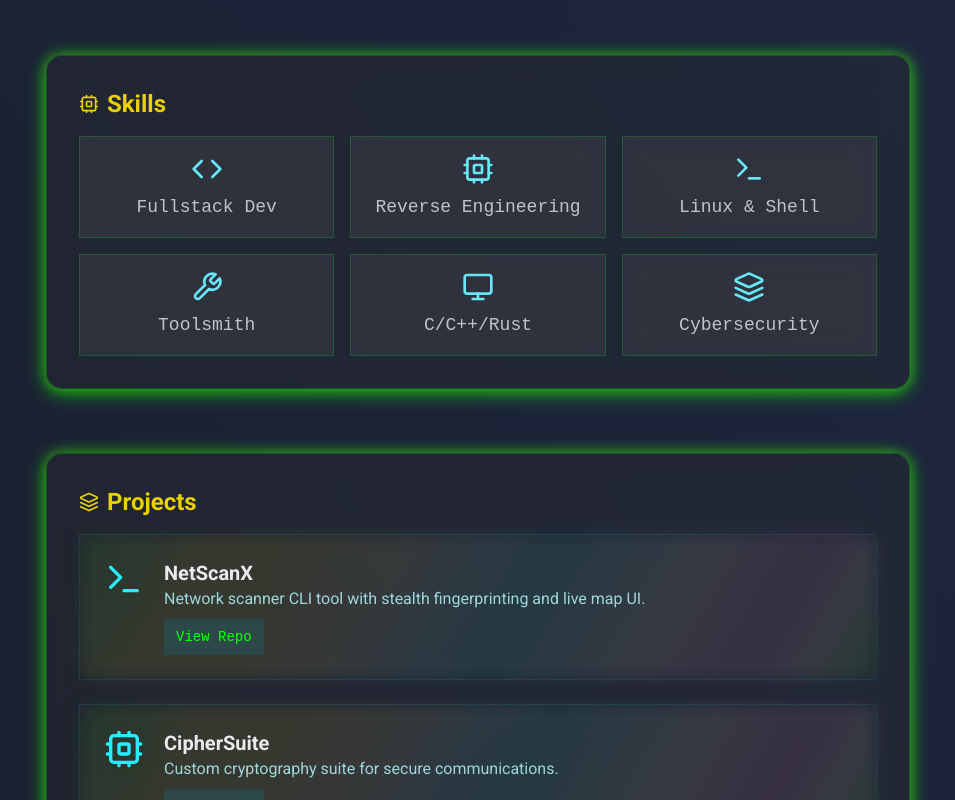
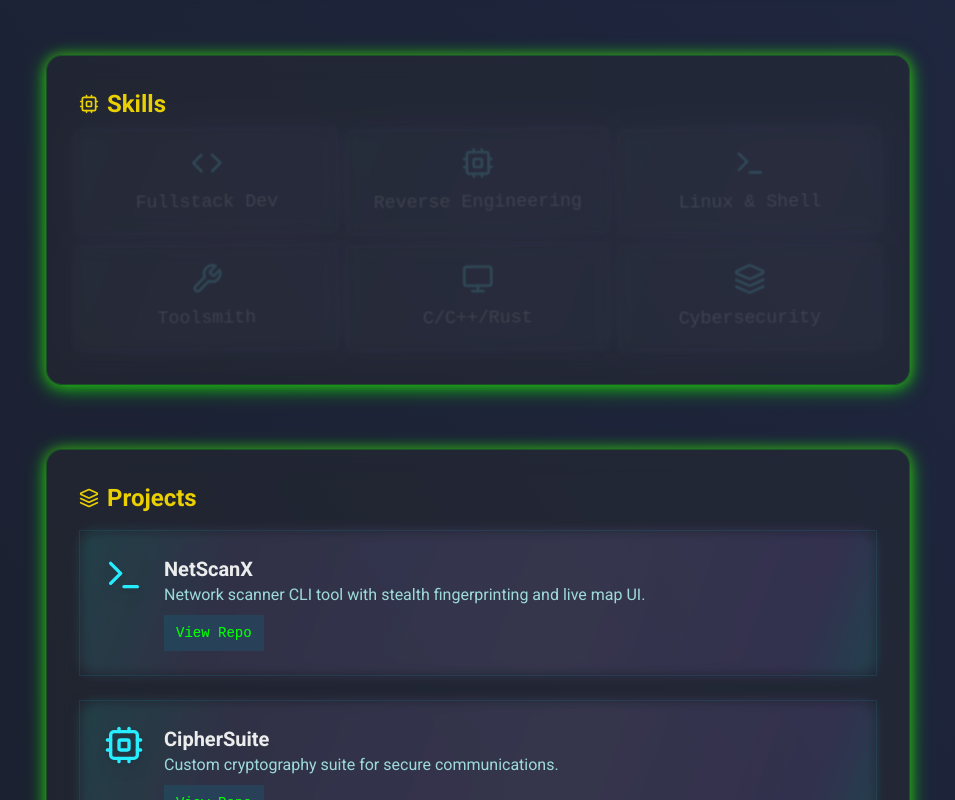
Before and after one commit to dadathakur07/DESKTOP-ToDo-LIST, a React (Vite) app: page / in a window 1280 px wide. Shown: the part 660-1460 px from the top of the page, without its empty margins (162-1117 px from the left). Built offline with nearby package versions, Linux system fonts and the light colour scheme.

Commit message:
feat: Reduce glow and add animation to skills
Reduce the glow effect and add the same animation used in the project cards to the skills section.

```diff
--- a/src/index.css
+++ b/src/index.css
@@ -84,50 +84,68 @@
     filter: blur(24px);
   }
 
-  /* NEW: Floating project animation and border shimmer for project cards */
-  .hacker-project-card {
+  /* REDUCED GLOW & COOL FLOATING/SHIMMER FOR PROJECT/SKILLS CARDS */
+  .animated-card-float {
+    /* Shared, less-glow, and floating with an animated shimmer border */
     position: relative;
     overflow: visible;
-    z-index: 5;
+    border-radius: 1.2rem;
     will-change: transform, box-shadow, filter;
-    animation: float-cool 3.5s ease-in-out infinite alternate, pulse-glow 3.4s ease-in-out infinite alternate;
-    transition: box-shadow 0.27s, transform 0.22s, filter 0.22s;
-    box-shadow: 0 0 80px 0 #00ff0030, 0 0 0 0 #ffcc0066;
+    animation: float-cooler 3.7s ease-in-out infinite alternate, border-shimmer-cool 4.8s linear infinite;
+    transition: box-shadow 0.21s, transform 0.18s, filter 0.22s;
+    box-shadow: 0 0 34px 0 #00ff0033, 0 0 0 0 #fff0;
+    background: rgba(26,31,44,0.98);
   }
-  .hacker-project-card:hover {
-    transform: translateY(-10px) scale(1.04) rotate(-1deg);
-    filter: brightness(1.1) drop-shadow(0 0 36px #00ff66aa) saturate(1.5);
-    box-shadow: 0 0 90px 12px #00ff0080,0 0 66px 14px #ffcc00bb,0 0 2px 0 #fff;
-    z-index: 16;
+  .animated-card-float:hover {
+    /* Subtle lift and scale, barely more glow, less than before */
+    transform: translateY(-8px) scale(1.03) rotate(-0.5deg);
+    filter: brightness(1.08) saturate(1.2);
+    box-shadow:
+      0 0 58px 8px #36ffe0aa,
+      0 0 28px 7px #7f7cff55,
+      0 0 4px 0 #fff2;
+    z-index: 18;
+    border-color: #36ffe0aa;
   }
-  /* Neon border shimmer effect */
   .neon-border-shimmer {
     pointer-events: none;
     border-radius: 1.2rem;
     position: absolute;
     inset: -2px;
     background: linear-gradient(
-      120deg,
-      #00ff00,
-      #ffcc00 25%,
-      #00ffcc 55%,
-      #ff44ee 85%,
-      #00ff00
+      110deg,
+      #18d1b9,
+      #7E69AB 20%,
+      #9b87f5 60%,
+      #8B5CF6 90%,
+      #18d1b9 100%
     );
-    opacity: 0.15;
-    filter: blur(7px) brightness(1.5);
+    opacity: 0.10;
+    filter: blur(6px) brightness(1.1);
     z-index: 2;
-    animation: border-shimmer 2.9s linear infinite;
-    transition: opacity 0.3s;
+    animation: border-shimmer-cool 4.8s linear infinite;
+    transition: opacity 0.25s;
     mix-blend-mode: screen;
   }
-  .hacker-project-card:hover .neon-border-shimmer {
-    opacity: 0.4;
-    filter: blur(18px) brightness(2.4);
+  .animated-card-float:hover .neon-border-shimmer {
+    opacity: 0.19;
+    filter: blur(13px) brightness(1.42);
+  }
+
+  /* REMOVE the intense .hacker-project-card hover shadow */
+  .hacker-project-card {
+    /* Inherit all from animated-card-float, keep border for older code. */
+    border-width: 1.5px;
+    border-style: solid;
+    border-color: #00ff0055;
   }
 }
 
+/* Utility for .animated-card-float (for use in both projects and skills) */
 @layer utilities {
+  .animated-card-float {
+    @apply transition-transform duration-300;
+  }
   box-shadow: 0 4px 20px rgba(0, 255, 0, 0.5);
   .shadow-neon {
     box-shadow: 0 4px 20px rgba(0, 255, 0, 0.5), 0 0 12px #ffcc0033, 0 1px 16px #00ff0066;
@@ -360,6 +378,49 @@ body.dark-mode {
   }
 }
 
+@keyframes float-cooler {
+  0% {
+    transform: translateY(0) scale(1) rotate(0);
+    box-shadow: 0 0 12px 0 #12efc690, 0 0 0 0 #fff0;
+  }
+  40% {
+    transform: translateY(-4px) scale(1.012) rotate(-0.4deg);
+    box-shadow: 0 0 25px 0 #9b87f533,0 0 5px 0 #7E69AB44;
+  }
+  78% {
+    transform: translateY(-7px) scale(1.022) rotate(-1.3deg);
+    box-shadow: 0 0 38px 0 #8B5CF650,0 0 11px 4px #7E69AB44;
+  }
+  100% {
+    transform: translateY(-4.7px) scale(1.012) rotate(-0.6deg);
+    box-shadow: 0 0 19px 2px #18d1b955,0 0 8px 2px #8B5CF645;
+  }
+}
+
+/* Softer border shimmer, less opacity than before */
+@keyframes border-shimmer-cool {
+  0% {
+    background-position: 0% 60%;
+    opacity: 0.06;
+  }
+  27% {
+    background-position: 45% 78%;
+    opacity: 0.14;
+  }
+  61% {
+    background-position: 100% 22%;
+    opacity: 0.18;
+  }
+  75%{
+    background-position: 70% 75%;
+    opacity: 0.14;
+  }
+  100% {
+    background-position: 0% 60%;
+    opacity: 0.07;
+  }
+}
+
 .animate-project-entrance {
   animation: project-entrance 0.86s cubic-bezier(.42,1.38,.3,1) both;
 }
--- a/src/pages/Index.tsx
+++ b/src/pages/Index.tsx
@@ -96,7 +96,7 @@ export default function Index() {
           </p>
         </section>
 
-        {/* SKILLS */}
+        {/* SKILLS; add new animated card class */}
         <section id="skills" className="rounded-2xl glass-morphism p-8 mt-2 animate-slide-in-right">
           <h2 className="text-2xl font-bold mb-4 text-cyan-400 flex items-center gap-2">
             <Cpu className="w-5 h-5" /> Skills
@@ -105,8 +105,10 @@ export default function Index() {
             {skills.map(({ icon: Icon, label }) => (
               <div
                 key={label}
-                className="flex flex-col items-center glass-morphism hover-scale p-4 rounded-lg shadow-md shadow-cyan-900/10 bg-white/5"
+                className="flex flex-col items-center animated-card-float hover-scale p-4 rounded-lg shadow-md shadow-cyan-900/10 bg-white/5"
               >
+                {/* Add shimmer */}
+                <span className="absolute inset-0 z-10 pointer-events-none neon-border-shimmer rounded-2xl" />
                 <Icon className="w-8 h-8 mb-2 text-cyan-300 animate-fade-in" />
                 <span className="font-mono text-gray-200/80 text-lg">{label}</span>
               </div>
@@ -124,8 +126,8 @@ export default function Index() {
               <Card
                 key={title}
                 className={`
-                  hacker-project-card
-                  glass-morphism border border-cyan-500/10 flex flex-col md:flex-row items-center md:items-start gap-5 p-6
+                  hacker-project-card animated-card-float
+                  border border-cyan-500/10 flex flex-col md:flex-row items-center md:items-start gap-5 p-6
                   animate-project-entrance
                   hover:z-30
                 `}
@@ -133,6 +135,7 @@ export default function Index() {
                   animationDelay: `${projects.findIndex(p => p.title === title) * 0.12}s`
                 }}
               >
+                {/* Shimmer border for project card */}
                 <span className="absolute inset-0 z-10 pointer-events-none neon-border-shimmer rounded-2xl" />
                 <Icon className="w-10 h-10 text-cyan-400 drop-shadow-lg z-20" />
                 <div className="z-20">
```
